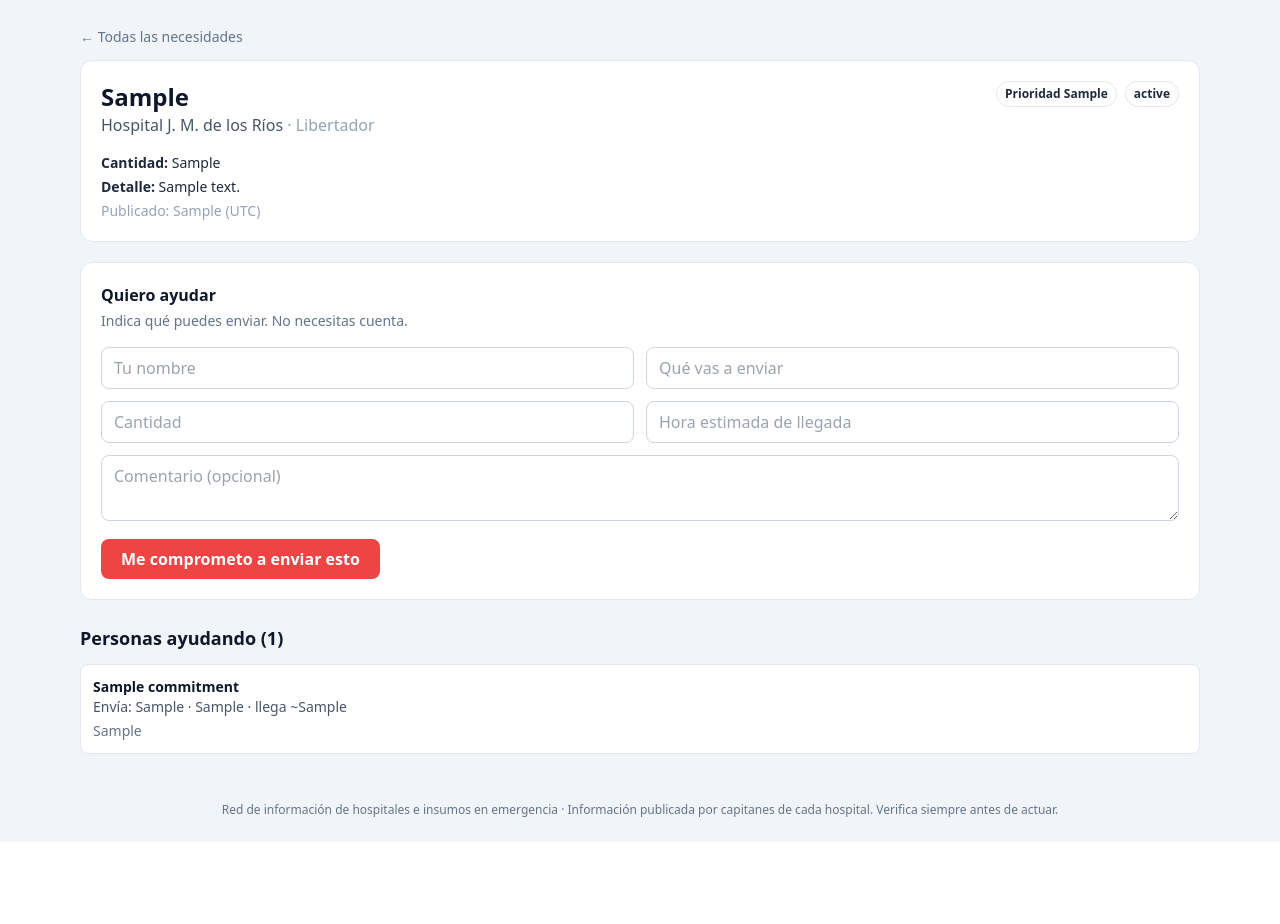
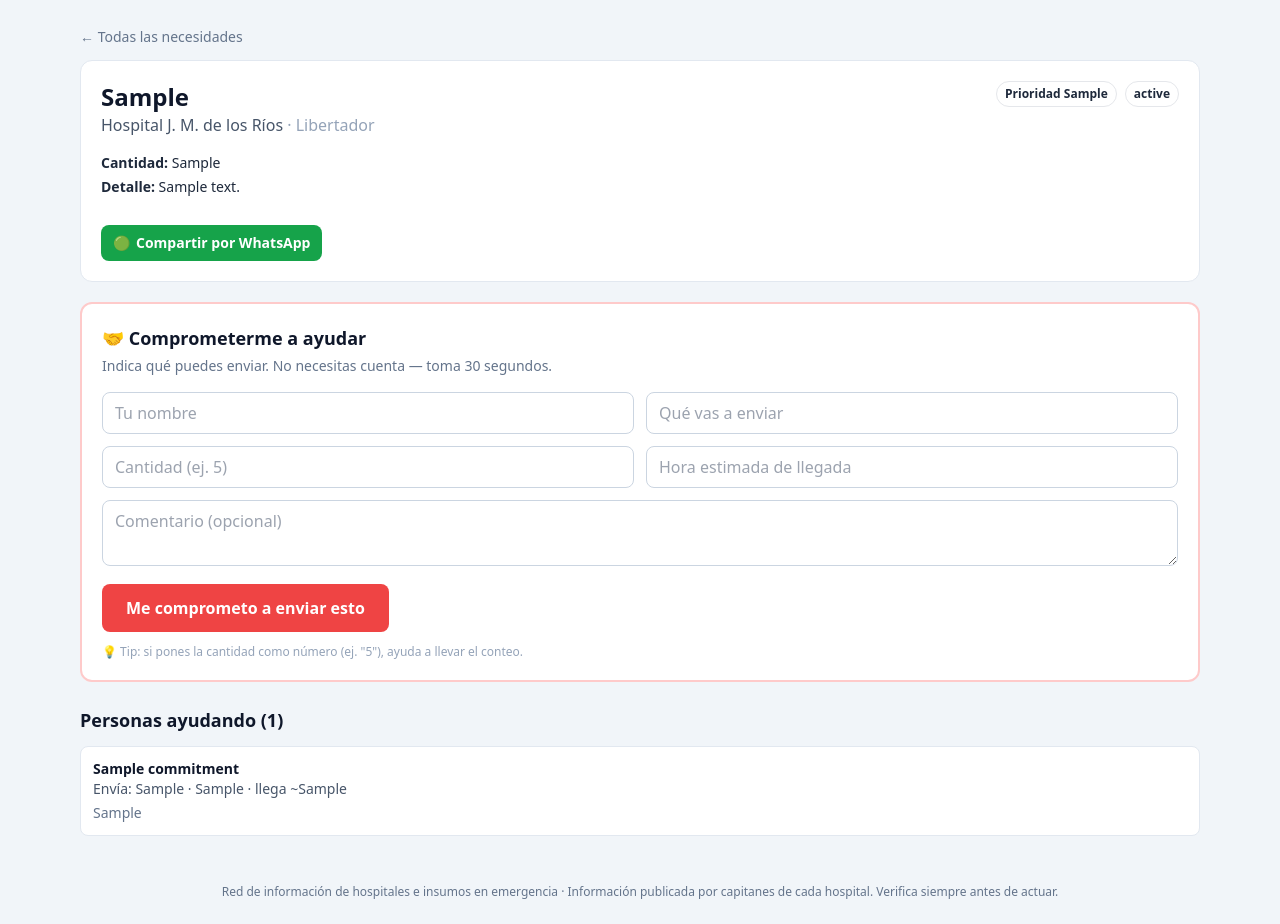
Before and after one commit to Eduardososa01/Consolidacion-de-Fotos, a FastAPI app: page /necesidad/1 in a window 1280 px wide. Shown: the part 60-984 px from the top of the page. Before the commit the page ends 902 px from the top, so only its background shows below. Run offline with FastAPI, Linux system fonts and the light colour scheme; tables that the repository leaves empty hold one stand-in row (values such as "Sample post"); some libraries are stand-ins or nearby versions.

Commit message:
Mejoras UX: frescura del dato, WhatsApp, barra de progreso, iconos de estado, urgencia visual

```diff
--- a/app.py
+++ b/app.py
@@ -41,6 +41,8 @@ _jinja_env.globals.update(
     ETIQUETAS=db.ETIQUETAS, INSUMOS=db.INSUMOS, PRIORIDADES=db.PRIORIDADES,
     ESTADOS=db.ESTADOS, SEMAFOROS=db.SEMAFOROS, RECIBIENDO=db.RECIBIENDO,
     CAPACIDADES=db.CAPACIDADES, TIPOS_SANGRE=db.TIPOS_SANGRE,
+    tiempo_relativo=db.tiempo_relativo, UMBRAL_VIEJO=db.UMBRAL_HORAS_VIEJO,
+    PUBLIC_BASE_URL=config.PUBLIC_BASE_URL,
 )
 templates = Jinja2Templates(env=_jinja_env)
 
--- a/config.py
+++ b/config.py
@@ -34,3 +34,8 @@ SECRET_KEY = os.environ.get("SECRET_KEY", "dev-secret-cambia-esto-en-produccion"
 # --- API de vision (leer fotos de listas) ----------------------------------
 # Necesaria para el feature de "subir foto de lista" en el panel del capitan.
 ANTHROPIC_API_KEY = os.environ.get("ANTHROPIC_API_KEY", "")
+
+# --- URL publica (para armar enlaces de compartir por WhatsApp) -------------
+PUBLIC_BASE_URL = os.environ.get(
+    "PUBLIC_BASE_URL", "https://eduardososa01-distribucioninsumos.hf.space"
+).rstrip("/")
--- a/db.py
+++ b/db.py
@@ -11,8 +11,12 @@ Tablas:
 
 from __future__ import annotations
 
+import re
 import unicodedata
 from datetime import datetime, timezone
+
+# Si un hospital no se actualiza en mas de estas horas, se marca como "viejo".
+UMBRAL_HORAS_VIEJO = 6
 
 from sqlalchemy import (
     Boolean, Integer, MetaData, String, Table, Column, ForeignKey,
@@ -27,6 +31,40 @@ def normalizar(texto: str) -> str:
     sin = "".join(c for c in unicodedata.normalize("NFD", texto or "")
                   if unicodedata.category(c) != "Mn")
     return " ".join(sin.lower().split())
+
+
+def parse_num(texto: str) -> int | None:
+    """Saca el primer numero entero de un texto libre ('20 unidades' -> 20)."""
+    if not texto:
+        return None
+    m = re.search(r"\d+", texto.replace(".", "").replace(",", ""))
+    return int(m.group()) if m else None
+
+
+def tiempo_relativo(iso: str | None) -> dict | None:
+    """Convierte una fecha ISO en {relativo:'hace 2 h', exacto:'27/06/2026 16:19 UTC', horas:2.1}."""
+    if not iso:
+        return None
+    try:
+        t = datetime.fromisoformat(iso)
+    except (ValueError, TypeError):
+        return None
+    if t.tzinfo is None:
+        t = t.replace(tzinfo=timezone.utc)
+    seg = (datetime.now(timezone.utc) - t).total_seconds()
+    seg = max(seg, 0)
+    horas = seg / 3600
+    if seg < 60:
+        rel = "hace un momento"
+    elif seg < 3600:
+        rel = f"hace {int(seg // 60)} min"
+    elif seg < 86400:
+        h = int(horas)
+        rel = f"hace {h} h" if h != 1 else "hace 1 h"
+    else:
+        d = int(seg // 86400)
+        rel = f"hace {d} días" if d != 1 else "hace 1 día"
+    return {"relativo": rel, "exacto": t.strftime("%d/%m/%Y %H:%M UTC"), "horas": horas}
 
 engine = create_engine(config.DATABASE_URL, pool_pre_ping=True)
 metadata = MetaData()
@@ -180,6 +218,15 @@ def listar_hospitales(municipio: str = "", semaforo: str = "") -> list[dict]:
     activos = _requests_activos_por_hospital()
     for h in filas:
         h["requests_activos"] = activos.get(h["id"], 0)
+    # ordenar para que lo CRITICO salte primero (solo cuenta si fue reportado)
+    orden = {"critico": 0, "saturado": 1}
+
+    def _clave(h: dict) -> tuple:
+        rep = bool(h["ultima_actualizacion"])
+        prio = orden.get(h["semaforo_insumos"], 2) if rep else 3
+        return (prio, h["nombre"])
+
+    filas.sort(key=_clave)
     return filas
 
 
@@ -269,10 +316,14 @@ def listar_requests(hospital_id: int | None = None, municipio: str = "",
     # ordenar por prioridad y fecha (mas reciente primero)
     filas.sort(key=lambda r: (_ORDEN_PRIORIDAD.get(r["prioridad"], 9),
                               r["creado_en"]), reverse=False)
-    # conteo de compromisos por request
-    counts = _commitments_por_request([r["id"] for r in filas])
+    # conteo y suma de compromisos por request (para la barra de progreso)
+    ids = [r["id"] for r in filas]
+    counts = _commitments_por_request(ids)
+    sumas = _comprometido_por_request(ids)
     for r in filas:
         r["n_compromisos"] = counts.get(r["id"], 0)
+        r["objetivo"] = parse_num(r["cantidad"])
+        r["comprometido"] = sumas.get(r["id"], 0)
     return filas
 
 
@@ -282,7 +333,12 @@ def obtener_request(request_id: int) -> dict | None:
         .select_from(j).where(requests.c.id == request_id)
     with engine.connect() as con:
         r = con.execute(stmt).first()
-        return dict(r._mapping) if r else None
+        if not r:
+            return None
+        d = dict(r._mapping)
+    d["objetivo"] = parse_num(d["cantidad"])
+    d["comprometido"] = _comprometido_por_request([request_id]).get(request_id, 0)
+    return d
 
 
 def cambiar_estado_request(request_id: int, estado: str) -> None:
@@ -330,6 +386,21 @@ def _commitments_por_request(ids: list[int]) -> dict[int, int]:
             .group_by(commitments.c.request_id))
     with engine.connect() as con:
         return {row[0]: row[1] for row in con.execute(stmt)}
+
+
+def _comprometido_por_request(ids: list[int]) -> dict[int, int]:
+    """Suma las cantidades numericas comprometidas por cada request (texto libre)."""
+    if not ids:
+        return {}
+    stmt = (select(commitments.c.request_id, commitments.c.cantidad)
+            .where(commitments.c.request_id.in_(ids)))
+    sumas: dict[int, int] = {}
+    with engine.connect() as con:
+        for rid, cant in con.execute(stmt):
+            n = parse_num(cant)
+            if n:
+                sumas[rid] = sumas.get(rid, 0) + n
+    return sumas
 
 
 # --- Personas (pacientes que el capitan registra) --------------------------
--- a/templates/base.html
+++ b/templates/base.html
@@ -42,8 +42,9 @@
   {% set colores = {'critico':'bg-red-100 text-red-800 border-red-300',
                     'estable':'bg-green-100 text-green-800 border-green-300',
                     'saturado':'bg-amber-100 text-amber-800 border-amber-300'} %}
-  <span class="text-xs font-semibold px-2 py-1 rounded-full border {{ colores.get(valor,'bg-slate-100 text-slate-700 border-slate-300') }}">
-    {{ ETIQUETAS.get(valor, valor) }}
+  {% set iconos = {'critico':'🔴','estable':'🟢','saturado':'🟠'} %}
+  <span class="text-xs font-semibold px-2 py-1 rounded-full border whitespace-nowrap {{ colores.get(valor,'bg-slate-100 text-slate-700 border-slate-300') }}">
+    {{ iconos.get(valor,'') }} {{ ETIQUETAS.get(valor, valor) }}
   </span>
 {%- endmacro %}
 
@@ -52,8 +53,9 @@
                     'en_camino':'bg-blue-100 text-blue-800 border-blue-300',
                     'recibido':'bg-indigo-100 text-indigo-800 border-indigo-300',
                     'completado':'bg-green-100 text-green-800 border-green-300'} %}
-  <span class="text-xs font-semibold px-2 py-1 rounded-full border {{ colores.get(valor,'') }}">
-    {{ ETIQUETAS.get(valor, valor) }}
+  {% set iconos = {'pendiente':'⏳','en_camino':'🚚','recibido':'📦','completado':'✅'} %}
+  <span class="text-xs font-semibold px-2 py-1 rounded-full border whitespace-nowrap {{ colores.get(valor,'') }}">
+    {{ iconos.get(valor,'') }} {{ ETIQUETAS.get(valor, valor) }}
   </span>
 {%- endmacro %}
 
@@ -61,7 +63,27 @@
   {% set colores = {'alta':'bg-red-100 text-red-800 border-red-300',
                     'media':'bg-amber-100 text-amber-800 border-amber-300',
                     'baja':'bg-slate-100 text-slate-600 border-slate-300'} %}
-  <span class="text-xs font-semibold px-2 py-1 rounded-full border {{ colores.get(valor,'') }}">
-    Prioridad {{ ETIQUETAS.get(valor, valor) }}
+  {% set iconos = {'alta':'🔴','media':'🟠','baja':'⚪'} %}
+  <span class="text-xs font-semibold px-2 py-1 rounded-full border whitespace-nowrap {{ colores.get(valor,'') }}">
+    {{ iconos.get(valor,'') }} Prioridad {{ ETIQUETAS.get(valor, valor) }}
   </span>
 {%- endmacro %}
+
+{# Tiempo: "actualizado hace 2 h" con fecha exacta al pasar el mouse, y badge ámbar si esta viejo #}
+{% macro frescura(iso, etiqueta='Actualizado') -%}
+  {% set tr = tiempo_relativo(iso) %}
+  {% if tr %}
+    <span class="text-xs text-slate-400" title="{{ tr.exacto }}">{{ etiqueta }} {{ tr.relativo }}</span>
+    {% if tr.horas > UMBRAL_VIEJO %}
+      <span class="text-xs font-semibold px-2 py-0.5 rounded-full border bg-amber-100 text-amber-800 border-amber-300 whitespace-nowrap">⚠️ Sin actualizar — verifica</span>
+    {% endif %}
+  {% endif %}
+{%- endmacro %}
+
+{# Boton de compartir por WhatsApp con un mensaje precargado #}
+{% macro whatsapp(mensaje) -%}
+  <a href="https://wa.me/?text={{ mensaje | urlencode }}" target="_blank" rel="noopener"
+     class="inline-flex items-center gap-1.5 text-sm font-semibold px-3 py-2 rounded-lg bg-green-600 hover:bg-green-700 text-white">
+    <span>🟢</span> Compartir por WhatsApp
+  </a>
+{%- endmacro %}
--- a/templates/necesidad.html
+++ b/templates/necesidad.html
@@ -1,5 +1,5 @@
 {% extends "base.html" %}
-{% from "base.html" import estado_badge, prioridad_badge %}
+{% from "base.html" import estado_badge, prioridad_badge, frescura, whatsapp %}
 {% block title %}{{ r.tipo_insumo }} — {{ r.hospital_nombre }}{% endblock %}
 {% block content %}
 
@@ -25,30 +25,55 @@
     {% if r.cantidad %}<div><dt class="font-semibold inline">Cantidad:</dt> {{ r.cantidad }}</div>{% endif %}
     {% if r.descripcion %}<div><dt class="font-semibold inline">Detalle:</dt> {{ r.descripcion }}</div>{% endif %}
     {% if r.hospital_telefono %}<div><dt class="font-semibold inline">Tel. hospital:</dt> {{ r.hospital_telefono }}</div>{% endif %}
-    <div class="text-slate-400">Publicado: {{ r.creado_en }} (UTC)</div>
   </dl>
+
+  {# Barra de progreso: X de Y comprometidas (si la cantidad es un numero) #}
+  {% if r.objetivo %}
+    {% set pct = ((r.comprometido / r.objetivo) * 100) | round(0, 'floor') %}
+    {% if pct > 100 %}{% set pct = 100 %}{% endif %}
+    <div class="mt-4">
+      <div class="flex justify-between text-sm mb-1">
+        <span class="font-semibold text-slate-700">{{ r.comprometido }} de {{ r.objetivo }} comprometidas</span>
+        <span class="text-slate-400">{{ pct }}%</span>
+      </div>
+      <div class="w-full bg-slate-200 rounded-full h-2.5">
+        <div class="bg-green-600 h-2.5 rounded-full" style="width: {{ pct }}%"></div>
+      </div>
+    </div>
+  {% elif r.n_compromisos %}
+    <div class="mt-4 text-sm text-blue-600 font-semibold">{{ r.n_compromisos }} persona(s) ayudando</div>
+  {% endif %}
+
+  <div class="mt-4 flex flex-wrap items-center gap-2">
+    {{ frescura(r.actualizado_en, 'Actualizado') }}
+  </div>
+  <div class="mt-3">
+    {% set msg = '🆘 ' ~ r.hospital_nombre ~ ' necesita: ' ~ r.tipo_insumo ~ (' (' ~ r.cantidad ~ ')' if r.cantidad else '') ~ '. Prioridad ' ~ ETIQUETAS.get(r.prioridad) ~ '. ¿Puedes ayudar? ' ~ PUBLIC_BASE_URL ~ '/necesidad/' ~ r.id %}
+    {{ whatsapp(msg) }}
+  </div>
 </div>
 
 {% if r.estado != 'completado' %}
-<div class="mt-5 bg-white rounded-xl border border-slate-200 p-5">
-  <h2 class="font-bold text-slate-900 mb-1">Quiero ayudar</h2>
-  <p class="text-sm text-slate-500 mb-4">Indica qué puedes enviar. No necesitas cuenta.</p>
+<div class="mt-5 bg-white rounded-xl border-2 border-red-200 p-5">
+  <h2 class="text-lg font-bold text-slate-900 mb-1">🤝 Comprometerme a ayudar</h2>
+  <p class="text-sm text-slate-500 mb-4">Indica qué puedes enviar. No necesitas cuenta — toma 30 segundos.</p>
   <form method="post" action="/necesidad/{{ r.id }}/ayudar" class="space-y-3">
     <div class="grid grid-cols-1 sm:grid-cols-2 gap-3">
       <input type="text" name="nombre_donante" required placeholder="Tu nombre"
              class="rounded-lg border border-slate-300 px-3 py-2">
       <input type="text" name="que_envia" placeholder="Qué vas a enviar"
              class="rounded-lg border border-slate-300 px-3 py-2">
-      <input type="text" name="cantidad" placeholder="Cantidad"
+      <input type="text" name="cantidad" placeholder="Cantidad (ej. 5)"
              class="rounded-lg border border-slate-300 px-3 py-2">
       <input type="text" name="hora_estimada" placeholder="Hora estimada de llegada"
              class="rounded-lg border border-slate-300 px-3 py-2">
     </div>
     <textarea name="comentario" rows="2" placeholder="Comentario (opcional)"
               class="w-full rounded-lg border border-slate-300 px-3 py-2"></textarea>
-    <button class="bg-red-500 hover:bg-red-600 text-white font-semibold px-5 py-2 rounded-lg">
+    <button class="w-full sm:w-auto bg-red-500 hover:bg-red-600 text-white font-bold px-6 py-3 rounded-lg text-base">
       Me comprometo a enviar esto
     </button>
+    <p class="text-xs text-slate-400">💡 Tip: si pones la cantidad como número (ej. "5"), ayuda a llevar el conteo.</p>
   </form>
 </div>
 {% endif %}
--- a/templates/personas.html
+++ b/templates/personas.html
@@ -1,4 +1,5 @@
 {% extends "base.html" %}
+{% from "base.html" import frescura %}
 {% block title %}Personas — Red de Información Hospitales e Insumos{% endblock %}
 {% block content %}
 
@@ -50,6 +51,7 @@
           {% if p.edad %} · {{ p.edad }}{% endif %}
           {% if p.estado %} · {{ p.estado }}{% endif %}
         </p>
+        <div class="mt-1">{{ frescura(p.creado_en, 'Registrado') }}</div>
       </a>
     {% endfor %}
   </div>
```
Also changed, not shown: templates/hospital.html (+10 -2 lines), templates/index.html (+7 -3 lines), templates/necesidades.html (+13 -3 lines), templates/persona.html (+7 -1 lines).
